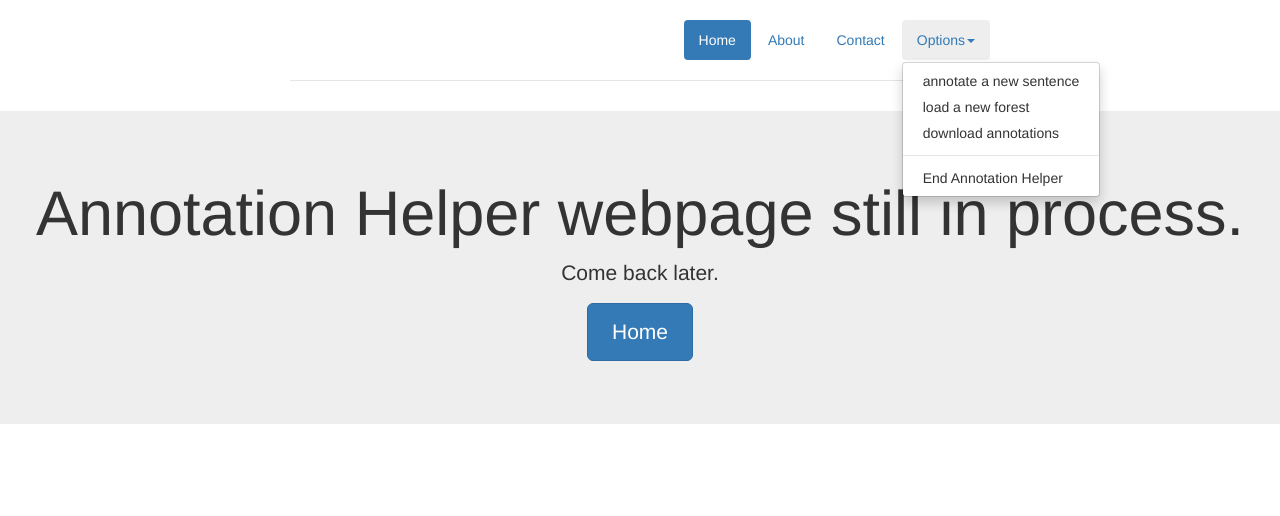
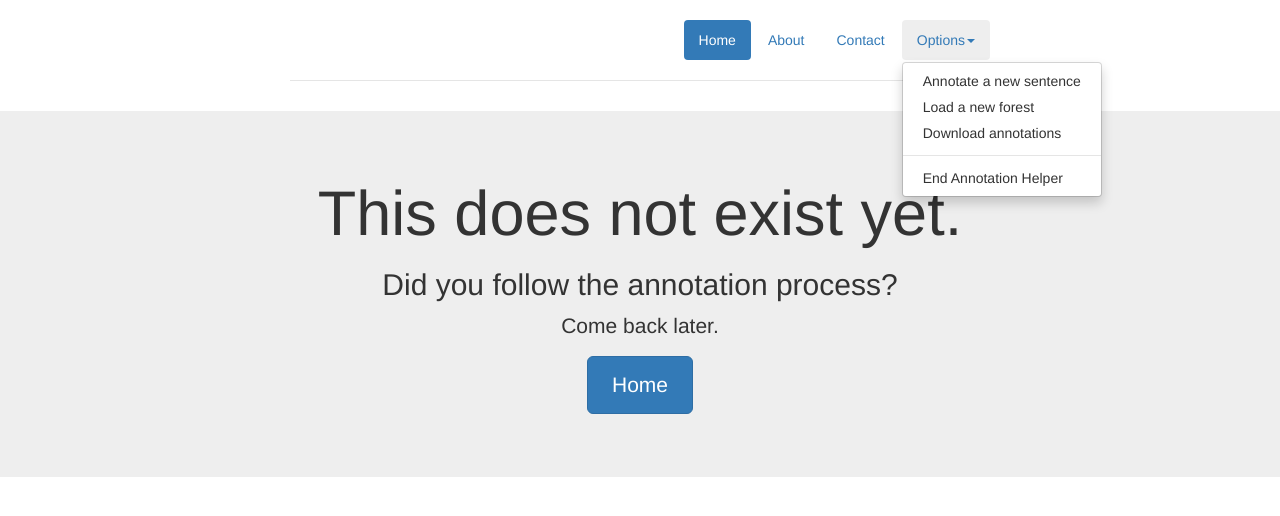
Before and after one commit to guomy0611/annotation-as-search, a Python web app: template annotation-helper-client/gui/templates/404.html in a window 1280 px wide, after a click on "Options". Shown: the top 516 px of the page. Run offline with Jinja, Linux system fonts and the light colour scheme; the template is opened without the code that fills it, so the values that code supplies are empty.

```diff
--- a/annotation-helper-client/gui/templates/404.html
+++ b/annotation-helper-client/gui/templates/404.html
@@ -3,7 +3,8 @@
 
 {% block body %}
     <div class="jumbotron">
-        <h1> Annotation Helper webpage still in process.</h1>
+        <h1> This does not exist yet.</h1>
+        <h2>Did you follow the annotation process?</h2>
         <p>Come back later.</p>
         <p><a class="btn btn-lg btn-primary" href="/">Home</a></p>
       </div>
--- a/annotation-helper-client/gui/templates/header.html
+++ b/annotation-helper-client/gui/templates/header.html
@@ -26,9 +26,9 @@
             <a class="dropdown-toggle" data-toggle="dropdown" role="button" aria-haspopup="true"
             aria-expanded="true">Options<span class="caret"></span></a>
             <ul class="dropdown-menu" aria-labelledby="dropdownMenu1">
-                <li><a href="/input_sentence">annotate a new sentence</a></li>
-                <li><a href="/load_file">load a new forest</a></li>
-                <li><a href="/save_file">download annotations</a></li>
+                <li><a href="/input_sentence">Annotate a new sentence</a></li>
+                <li><a href="/load_file">Load a new forest</a></li>
+                <li><a href="/save_file">Download annotations</a></li>
                 <li role="separator" class="divider"></li>
                 <li><a href="/exit">End Annotation Helper</a></li>
             </ul>
--- a/annotation-helper-client/gui/templates/index.html
+++ b/annotation-helper-client/gui/templates/index.html
@@ -28,9 +28,9 @@
             <a class=dropdown-toggle" data-toggle="dropdown" role="button" aria-haspopup="true"
             aria-expanded="true">Options<span class="caret"></span></a>
             <ul class="dropdown-menu" aria-labelledby="dropdownMenu1">
-                <li><a href="/input_sentence">annotate a new sentence</a></li>
-                <li><a href="/load_file">load a new forest</a></li>
-                <li class="disabled"><a href="/save_file">download annotations</a></li>
+                <li><a href="/input_sentence">Annotate a new sentence</a></li>
+                <li><a href="/load_file">Load a new forest</a></li>
+                <li class="disabled"><a href="/save_file">Download annotations</a></li>
                 <li role="separator" class="divider"></li>
                 <li><a href="/exit">End Annotation Helper</a></li>
             </ul>
```
Also changed, not shown: annotation-helper-client/gui/__init__.py (+6 -1 lines), annotation-helper-client/gui/README.md (added), 2 other files.
